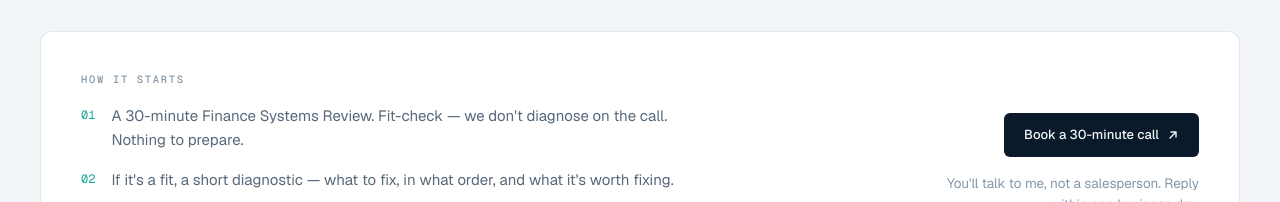
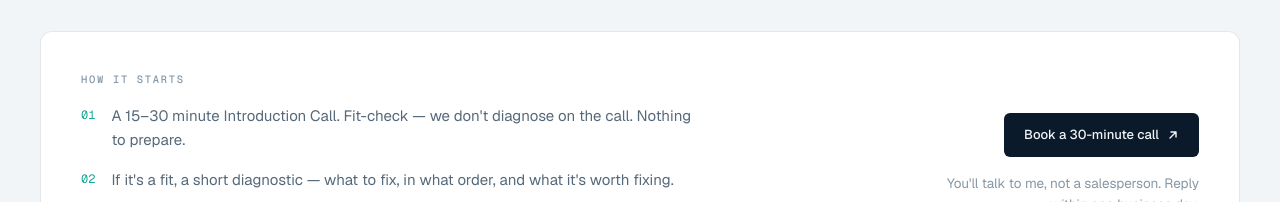
Before and after one commit to sagesummitcapital/vantage-rock, a Next.js app: page / in a window 1280 px wide. Shown: the part 7774-7976 px from the top of the page. Built offline with nearby package versions, Linux system fonts and the light colour scheme; no server answers.

Commit message:
cta: Introduction Call (replace Finance Systems Review)

```diff
--- a/components/sections/Engagements.tsx
+++ b/components/sections/Engagements.tsx
@@ -124,7 +124,7 @@ export default function Engagements() {
               <div className="mono-label mb-4">How it starts</div>
               <ol className="space-y-4">
                 {[
-                  "A 30-minute Finance Systems Review. Fit-check — we don't diagnose on the call. Nothing to prepare.",
+                  "A 15–30 minute Introduction Call. Fit-check — we don't diagnose on the call. Nothing to prepare.",
                   "If it's a fit, a short diagnostic — what to fix, in what order, and what it's worth fixing.",
                   "Then the engagement, scoped from that. You always know what you're buying before you buy it.",
                 ].map((s, i) => (
```
